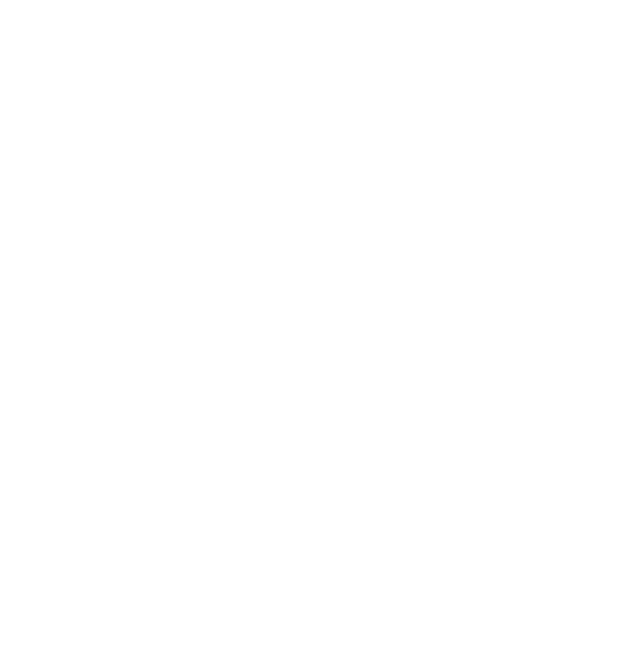
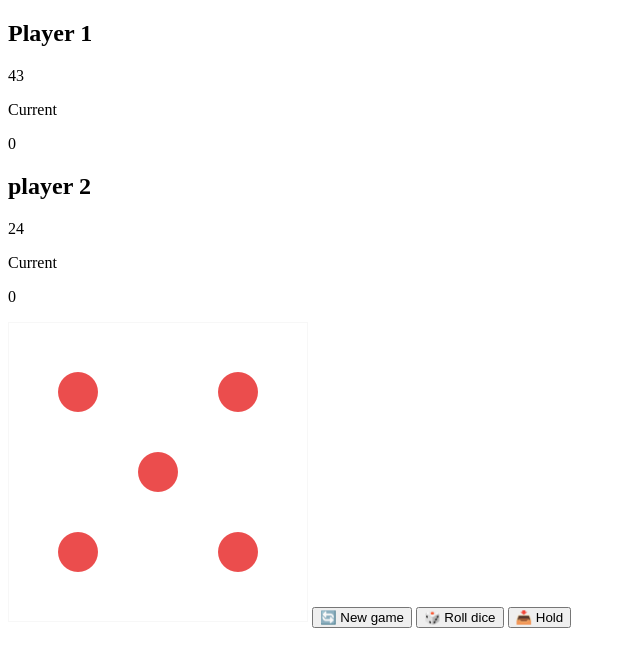
Before and after one commit to MohammadHMazarei/Pig-Game, a plain HTML site: page index.html in a window 1280 px wide. Shown: the whole page, without its empty margins (0-640 px from the left). Drawn offline with Linux system fonts and the light colour scheme.

Commit message:
HTML file done and work work well

```diff
--- a/index.html
+++ b/index.html
@@ -8,6 +8,30 @@
     <title>Pig Game</title>
   </head>
   <body>
+    <main>
+      <section class="player player--0 player--active">
+        <h2 class="name" id="name--0">Player 1</h2>
+        <p class="score" id="score--0">43</p>
+        <div class="current">
+          <p class="current-label">Current</p>
+          <p class="current-score" id="current--0">0</p>
+        </div>
+      </section>
+      <section class="player player--1">
+        <h2 class="name" id="name--1">player 2</h2>
+        <p class="score" id="score--1">24</p>
+        <div class="current">
+          <p class="current-label">Current</p>
+          <p class="current-score" id="current--1">0</p>
+        </div>
+      </section>
+
+      <img src="images/dice-5.png" alt="Playing dice" class="dice" />
+      <button class="btn btn--new">🔄 New game</button>
+      <button class="btn btn--roll">🎲 Roll dice</button>
+      <button class="btn btn--hold">📥 Hold</button>
+    </main>
+
     <script src="script.js"></script>
   </body>
 </html>
```
